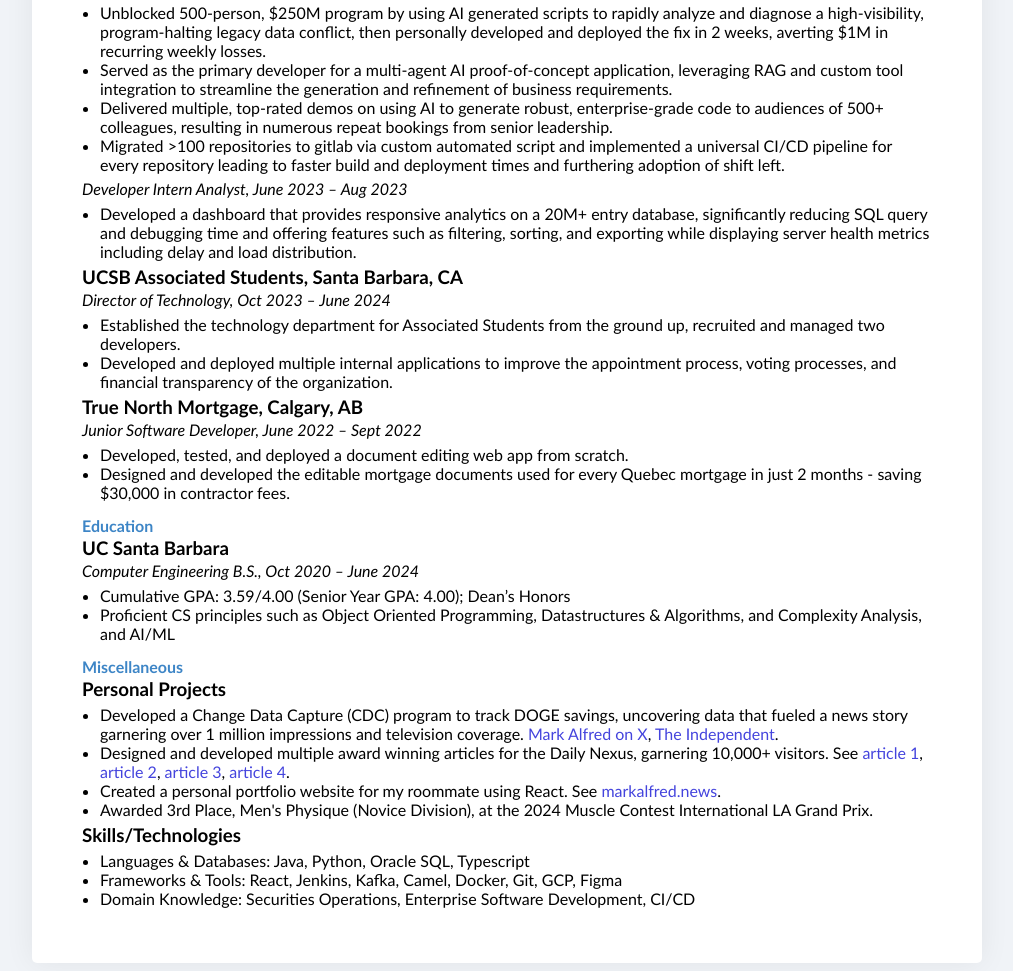
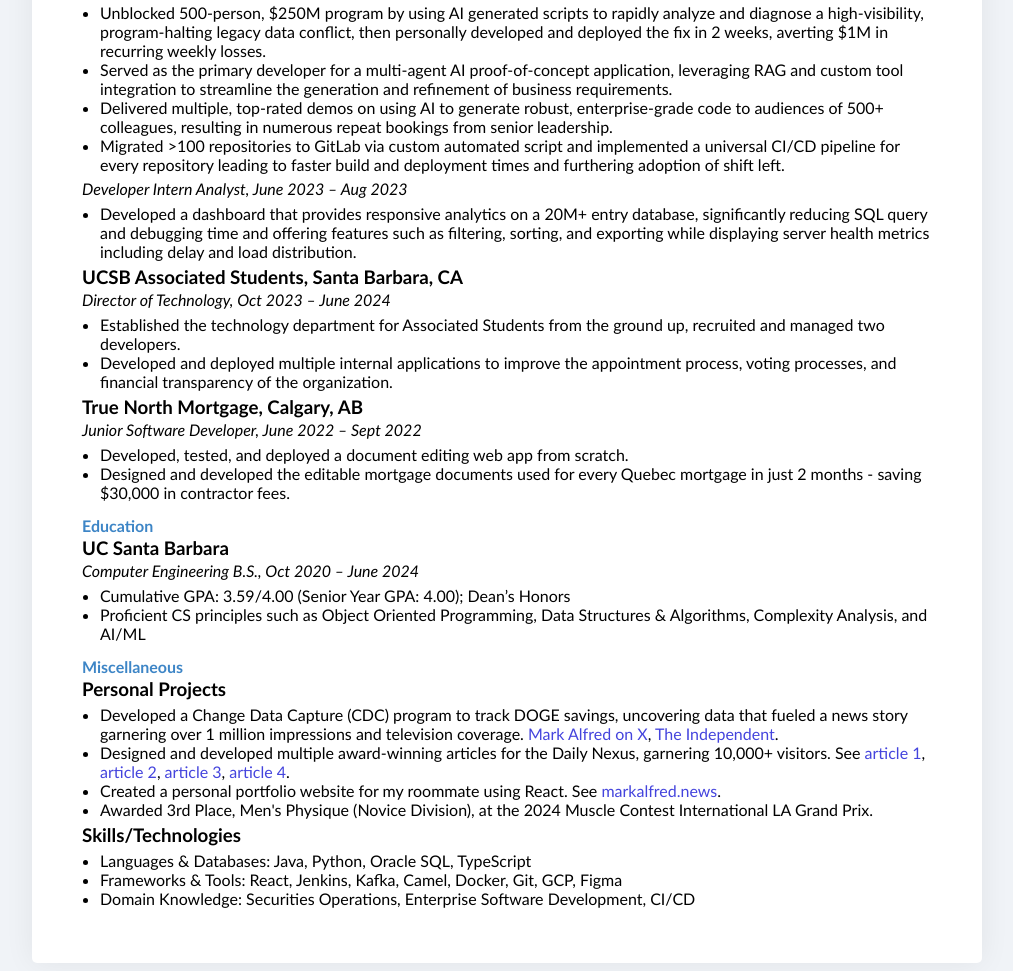
Before and after one commit to MrJacobEisner/resume, a plain HTML site: page index.html in a window 1280 px wide. Shown: the part 264-1235 px from the top of the page, without its empty margins (133-1146 px from the left). Drawn offline with Linux system fonts and the light colour scheme.

Commit message:
finishing touches

```diff
--- a/index.html
+++ b/index.html
@@ -116,7 +116,7 @@
                     senior leadership.
                 </li>
                 <li>
-                    Migrated >100 repositories to gitlab via custom automated
+                    Migrated >100 repositories to GitLab via custom automated
                     script and implemented a universal CI/CD pipeline for every
                     repository leading to faster build and deployment times and
                     furthering adoption of shift left.
@@ -171,7 +171,7 @@
                 </li>
                 <li>
                     Proficient CS principles such as Object Oriented
-                    Programming, Datastructures & Algorithms, and Complexity
+                    Programming, Data Structures & Algorithms, Complexity
                     Analysis, and AI/ML
                 </li>
             </ul>
@@ -196,7 +196,7 @@
                     >.
                 </li>
                 <li>
-                    Designed and developed multiple award winning articles for
+                    Designed and developed multiple award-winning articles for
                     the Daily Nexus, garnering 10,000+ visitors. See
                     <a href="https://rb.gy/29kgb" target="_blank">article 1</a>,
                     <a href="https://rb.gy/5ecvf" target="_blank">article 2</a>,
@@ -218,7 +218,7 @@
             <h3>Skills/Technologies</h3>
             <ul>
                 <li>
-                    Languages & Databases: Java, Python, Oracle SQL, Typescript
+                    Languages & Databases: Java, Python, Oracle SQL, TypeScript
                 </li>
                 <li>
                     Frameworks & Tools: React, Jenkins, Kafka, Camel, Docker,
```
